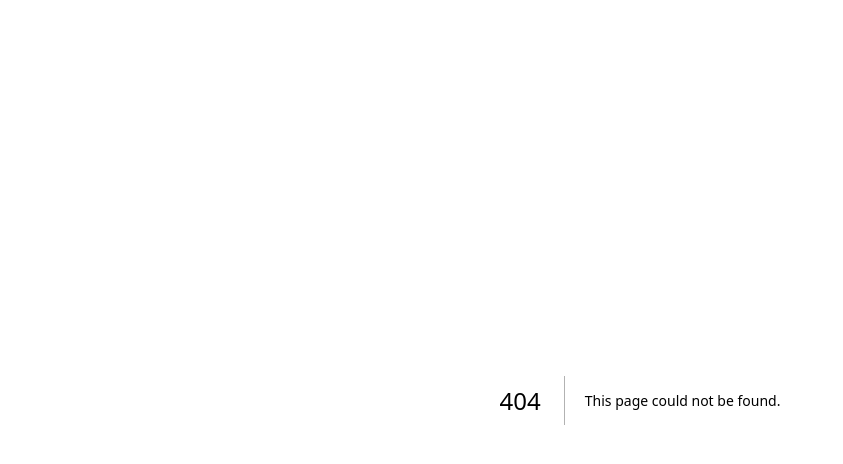
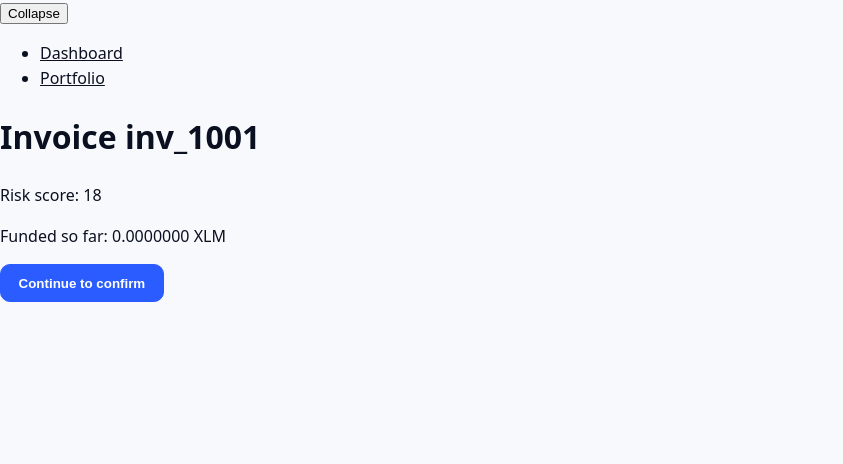
Before and after one commit to QuickLendX/quicklendx-frontend, a Next.js app: page /dashboard/inv_1001 in a window 1280 px wide. Before the commit this address had no page. Shown: the top 464 px of the page, without its empty margins (0-843 px from the left). Built offline with nearby package versions, Linux system fonts and the light colour scheme.

Commit message:
fix: route back button skips the intermediate funding-detail step (#133) (#200)

```diff
--- /dev/null
+++ b/app/(app)/dashboard/[invoiceId]/page.tsx
@@ -0,0 +1,21 @@
+import { getInvoiceDetail } from "@/lib/qlx";
+import { formatStroops } from "@/lib/money";
+import { InvoiceFundStep } from "@/components/InvoiceFundStep";
+
+export default async function InvoiceDetailPage({
+  params,
+}: {
+  params: Promise<{ invoiceId: string }>;
+}) {
+  const { invoiceId } = await params;
+  const detail = await getInvoiceDetail(invoiceId);
+
+  return (
+    <>
+      <h1>Invoice {invoiceId}</h1>
+      <p>Risk score: {detail.riskScore}</p>
+      <p>Funded so far: {formatStroops(detail.fundedAmountStroops)} XLM</p>
+      <InvoiceFundStep invoiceId={invoiceId} />
+    </>
+  );
+}
--- /dev/null
+++ b/components/InvoiceFundStep.tsx
@@ -0,0 +1,25 @@
+"use client";
+
+import { useRouter } from "next/navigation";
+
+export interface InvoiceFundStepProps {
+  invoiceId: string;
+}
+
+/** Advances from the invoice-detail step to the funding-confirmation step.
+ * Uses `router.push` (not `router.replace`) so the detail step stays in
+ * the browser history stack -- pressing back from the confirm step must
+ * return to this step, not skip past it straight to the invoice list (#133). */
+export function InvoiceFundStep({ invoiceId }: InvoiceFundStepProps) {
+  const router = useRouter();
+
+  return (
+    <button
+      type="button"
+      className="btn btn-primary"
+      onClick={() => router.push(`/dashboard/${invoiceId}/confirm`)}
+    >
+      Continue to confirm
+    </button>
+  );
+}
```
Also changed, not shown: app/(app)/dashboard/DashboardView.tsx (+6 -3 lines), app/(app)/dashboard/[invoiceId]/confirm/page.tsx (added, +17 -0 lines), 1 other file (tests, documents, lock files or other folders).
